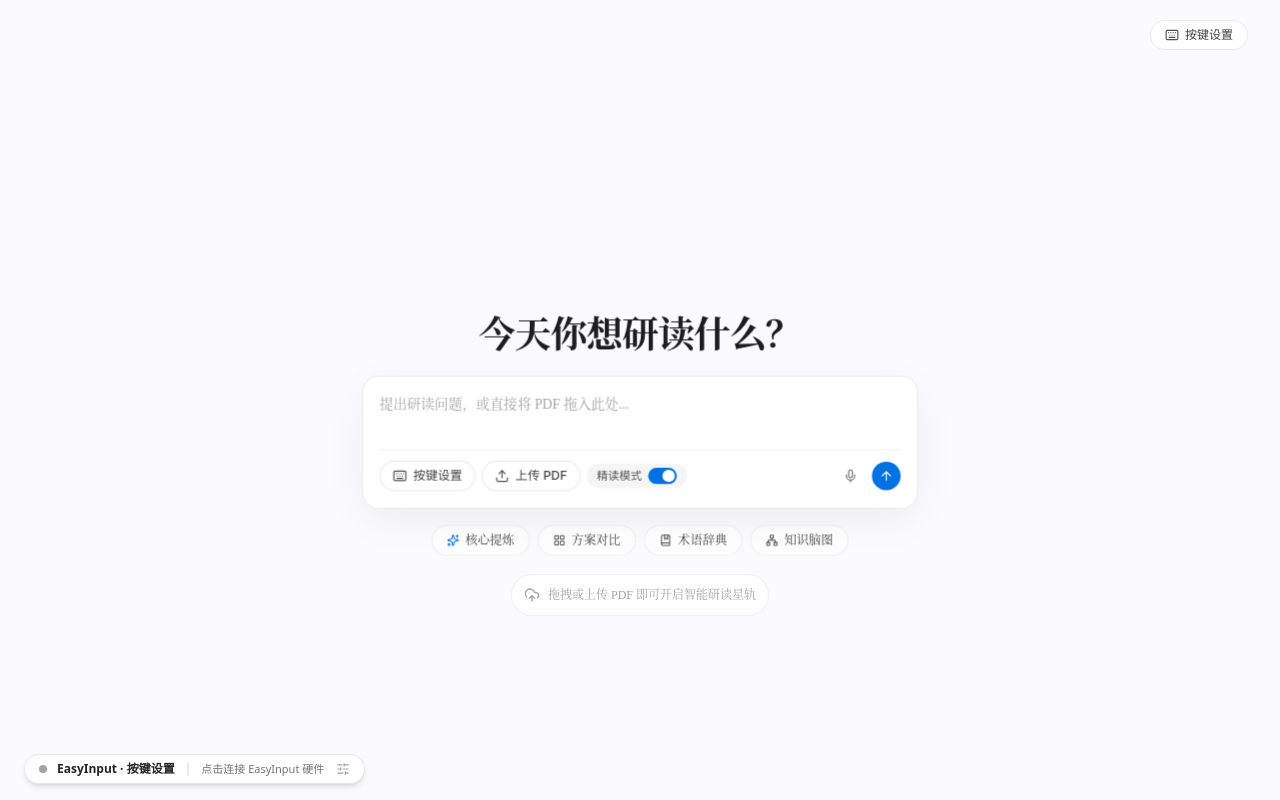
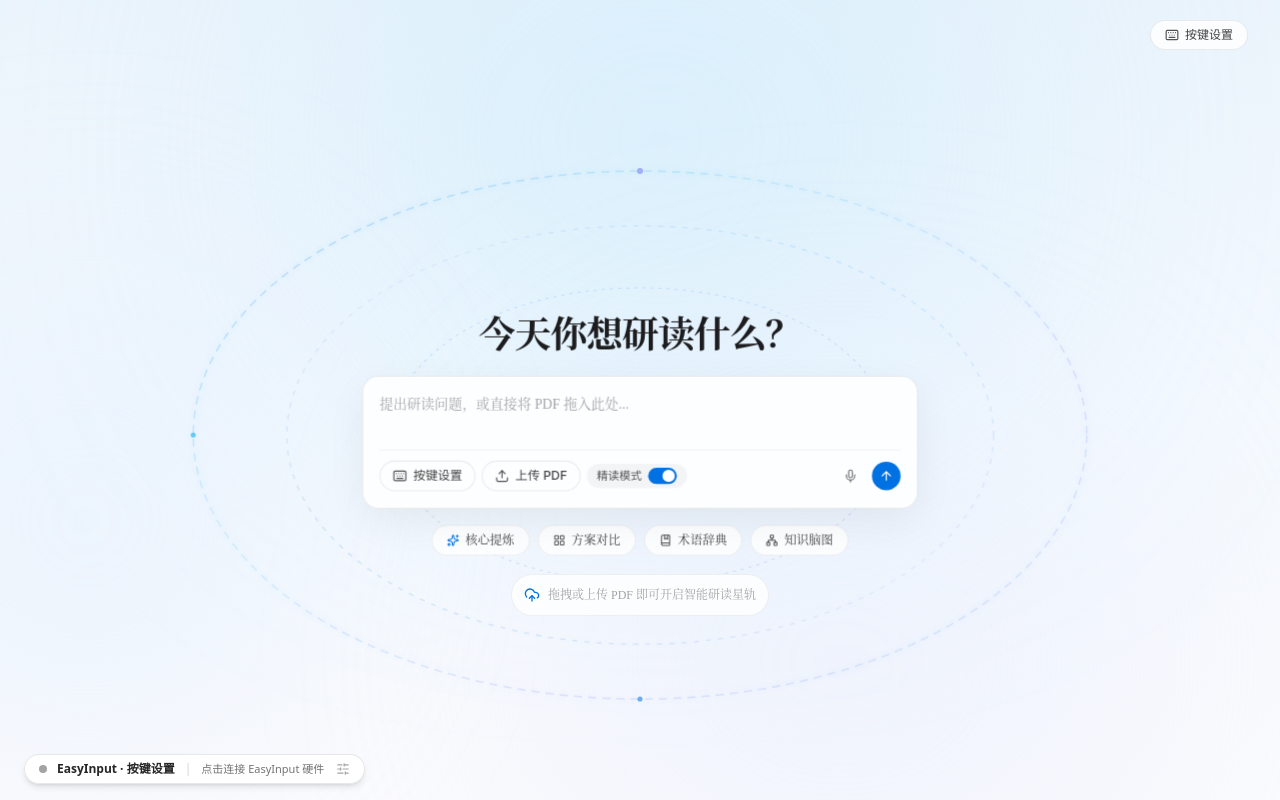
Before and after one commit to Xuanxi621/ReadKeyBoard, a React (Vite) app: page / in a window 1280 px wide. Built offline with nearby package versions, Linux system fonts and the light colour scheme.

Commit message:
feat(ui): 主页增加苹果浅蓝渐变微光与星轨发光呼吸弧线轨道

```diff
--- a/src/components/UniverseView.jsx
+++ b/src/components/UniverseView.jsx
@@ -128,16 +128,21 @@ export default function UniverseView({
 
   return (
     <div
-      className="relative flex-1 flex flex-col justify-between overflow-hidden bg-[#FBFBFD] select-none"
+      className="relative flex-1 flex flex-col justify-between overflow-hidden bg-gradient-to-b from-[#EBF4FC] via-[#F4F9FE] to-[#FBFBFD] select-none"
       onDragOver={handleDragOver}
       onDragLeave={handleDragLeave}
       onDrop={handleDrop}
     >
+      {/* Ethereal Light-Blue Ambient Aurora Spheres */}
+      <div className="absolute top-[-15%] left-[25%] w-[680px] h-[520px] bg-sky-200/40 rounded-full blur-[140px] pointer-events-none" />
+      <div className="absolute bottom-[-15%] right-[10%] w-[620px] h-[520px] bg-indigo-100/35 rounded-full blur-[130px] pointer-events-none" />
+      <div className="absolute top-[35%] left-[-12%] w-[480px] h-[480px] bg-blue-100/35 rounded-full blur-[110px] pointer-events-none" />
+
       {/* Top Area */}
       <header className="w-full px-8 py-5 flex items-center justify-end z-30 flex-shrink-0 font-ui">
         <button
           onClick={onOpenKeySettings}
-          className="flex items-center gap-1.5 px-3.5 py-1.5 rounded-full border border-black/[0.08] hover:border-black/20 bg-white/90 hover:bg-neutral-50 text-neutral-700 text-xs font-medium shadow-2xs transition cursor-pointer active:scale-95"
+          className="flex items-center gap-1.5 px-3.5 py-1.5 rounded-full border border-black/[0.08] hover:border-black/20 bg-white/80 backdrop-blur-md hover:bg-white text-neutral-700 text-xs font-medium shadow-2xs transition cursor-pointer active:scale-95"
         >
           <Keyboard className="w-3.5 h-3.5 text-neutral-600" />
           <span>按键设置</span>
@@ -152,6 +157,75 @@ export default function UniverseView({
         onTouchStart={handleStageMouseDown}
         className="relative flex-1 w-full flex items-center justify-center overflow-hidden"
       >
+        {/* Luminous Orbital Trajectory Arc Rings (星轨椭圆弧线与呼吸光环) */}
+        <div className="absolute inset-0 flex items-center justify-center pointer-events-none z-0">
+          <svg className="w-[1040px] h-[660px] overflow-visible max-w-none" viewBox="0 0 1000 650" fill="none">
+            <defs>
+              <linearGradient id="orbitArcGrad1" x1="0%" y1="0%" x2="100%" y2="100%">
+                <stop offset="0%" stopColor="#0071E3" stopOpacity="0.45" />
+                <stop offset="35%" stopColor="#38BDF8" stopOpacity="0.28" />
+                <stop offset="70%" stopColor="#818CF8" stopOpacity="0.38" />
+                <stop offset="100%" stopColor="#0071E3" stopOpacity="0.12" />
+              </linearGradient>
+              <linearGradient id="orbitArcGrad2" x1="100%" y1="0%" x2="0%" y2="100%">
+                <stop offset="0%" stopColor="#38BDF8" stopOpacity="0.32" />
+                <stop offset="50%" stopColor="#818CF8" stopOpacity="0.15" />
+                <stop offset="100%" stopColor="#0284C7" stopOpacity="0.28" />
+              </linearGradient>
+              <filter id="orbitGlowEffect" x="-20%" y="-20%" width="140%" height="140%">
+                <feGaussianBlur stdDeviation="3.5" result="blur" />
+                <feMerge>
+                  <feMergeNode in="blur" />
+                  <feMergeNode in="SourceGraphic" />
+                </feMerge>
+              </filter>
+            </defs>
+
+            {/* Outer Primary Orbital Track Arc */}
+            <ellipse
+              cx="500"
+              cy="325"
+              rx="440"
+              ry="260"
+              stroke="url(#orbitArcGrad1)"
+              strokeWidth="1.8"
+              strokeDasharray="8 6"
+              filter="url(#orbitGlowEffect)"
+              className="orbit-arc-breathing"
+            />
+
+            {/* Secondary Auxiliary Orbit Arc */}
+            <ellipse
+              cx="500"
+              cy="325"
+              rx="348"
+              ry="206"
+              stroke="url(#orbitArcGrad2)"
+              strokeWidth="1.2"
+              strokeDasharray="5 7"
+              opacity="0.65"
+              className="orbit-arc-breathing-delayed"
+            />
+
+            {/* Inner Core Focus Track */}
+            <ellipse
+              cx="500"
+              cy="325"
+              rx="245"
+              ry="145"
+              stroke="rgba(0, 113, 227, 0.16)"
+              strokeWidth="1"
+              strokeDasharray="3 5"
+            />
+
+            {/* Luminous Orbital Celestial Nodes */}
+            <circle cx="940" cy="325" r="3" fill="#0071E3" opacity="0.65" className="animate-ping" />
+            <circle cx="60" cy="325" r="2.5" fill="#38BDF8" opacity="0.75" />
+            <circle cx="500" cy="65" r="3" fill="#818CF8" opacity="0.65" />
+            <circle cx="500" cy="585" r="2.5" fill="#0071E3" opacity="0.55" />
+          </svg>
+        </div>
+
         {/* Central Floating Console */}
         <CentralConsole
           promptText={promptText}
@@ -170,8 +244,8 @@ export default function UniverseView({
         {/* Empty State Prompt */}
         {documents.length === 0 && (
           <div className="absolute inset-0 flex flex-col items-center justify-center pointer-events-none z-10 transition-opacity duration-300">
-            <div className="mt-80 p-3 rounded-full bg-white/80 border border-black/[0.06] text-xs text-neutral-400 flex items-center gap-2 shadow-2xs font-editorial">
-              <UploadCloud className="w-4 h-4 text-neutral-400" />
+            <div className="mt-80 p-3 rounded-full bg-white/80 backdrop-blur-md border border-black/[0.06] text-xs text-neutral-400 flex items-center gap-2 shadow-2xs font-editorial">
+              <UploadCloud className="w-4 h-4 text-[#0071E3]" />
               <span>拖拽或上传 PDF 即可开启智能研读星轨</span>
             </div>
           </div>
--- a/src/components/universe/OrbitCard.jsx
+++ b/src/components/universe/OrbitCard.jsx
@@ -63,7 +63,7 @@ export default function OrbitCard({
       <div
         className={`orbit-card-inner group transition-all duration-200 ${
           isCardActive
-            ? 'ring-4 ring-orange-500 shadow-2xl border-orange-500'
+            ? 'ring-4 ring-[#0071E3]/85 shadow-[0_20px_45px_rgba(0,113,227,0.22)] border-[#0071E3]'
             : ''
         }`}
         onMouseEnter={() => {
@@ -76,9 +76,9 @@ export default function OrbitCard({
       >
         {/* Floating Selection Indicator Badge */}
         {isSelected && (
-          <div className="absolute -top-3.5 left-1/2 transform -translate-x-1/2 z-50 bg-neutral-900/95 text-white text-[9px] font-extrabold px-2.5 py-0.5 rounded-full shadow-xl flex items-center gap-1.5 border border-orange-400 whitespace-nowrap">
-            <span className="w-1.5 h-1.5 rounded-full bg-orange-400 animate-ping" />
-            <span>旋钮选中 · 按下打开</span>
+          <div className="absolute -top-3.5 left-1/2 transform -translate-x-1/2 z-50 bg-neutral-900/95 text-white text-[9px] font-semibold px-2.5 py-0.5 rounded-full shadow-xl flex items-center gap-1.5 border border-[#0071E3]/70 whitespace-nowrap font-ui">
+            <span className="w-1.5 h-1.5 rounded-full bg-[#0071E3] animate-ping" />
+            <span>旋钮选中 · 按下研读</span>
           </div>
         )}
 
@@ -129,8 +129,8 @@ export default function OrbitCard({
           </div>
           <div className="flex items-center justify-between text-[8px] text-neutral-400 mt-0.5">
             <span className="truncate max-w-[70px]">{doc.fileSize}</span>
-            <ArrowUpRight className={`w-3 h-3 text-orange-500 group-hover:translate-x-0.5 group-hover:-translate-y-0.5 transition-transform ${
-              isCardActive ? 'translate-x-0.5 -translate-y-0.5 text-orange-600' : ''
+            <ArrowUpRight className={`w-3 h-3 text-[#0071E3] group-hover:translate-x-0.5 group-hover:-translate-y-0.5 transition-transform ${
+              isCardActive ? 'translate-x-0.5 -translate-y-0.5 text-[#005bb5]' : ''
             }`} />
           </div>
         </div>
--- a/styles.css
+++ b/styles.css
@@ -169,3 +169,34 @@ body {
 .animate-fadeIn {
   animation: fadeIn 0.18s cubic-bezier(0.2, 0.8, 0.2, 1) forwards;
 }
+
+/* Orbital Trajectory Arc Breathing Animations */
+@keyframes orbitArcBreath {
+  0%, 100% {
+    opacity: 0.45;
+    stroke-width: 1.4;
+  }
+  50% {
+    opacity: 0.92;
+    stroke-width: 2.2;
+  }
+}
+
+@keyframes orbitArcBreathAlt {
+  0%, 100% {
+    opacity: 0.35;
+    stroke-width: 1.0;
+  }
+  50% {
+    opacity: 0.75;
+    stroke-width: 1.8;
+  }
+}
+
+.orbit-arc-breathing {
+  animation: orbitArcBreath 4.8s ease-in-out infinite;
+}
+
+.orbit-arc-breathing-delayed {
+  animation: orbitArcBreathAlt 5.6s ease-in-out 1.6s infinite;
+}
```
